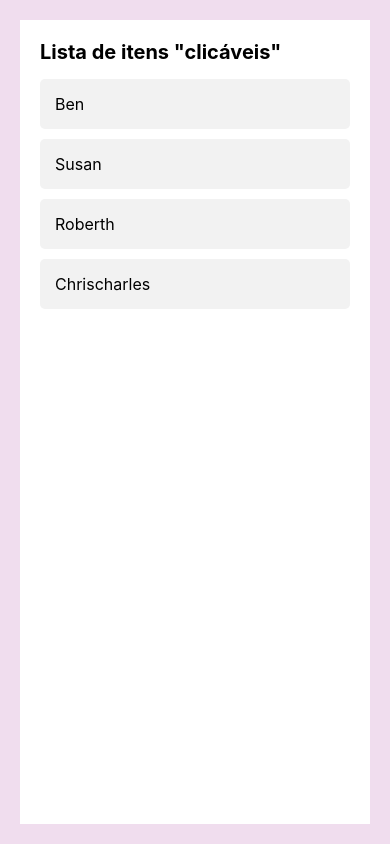
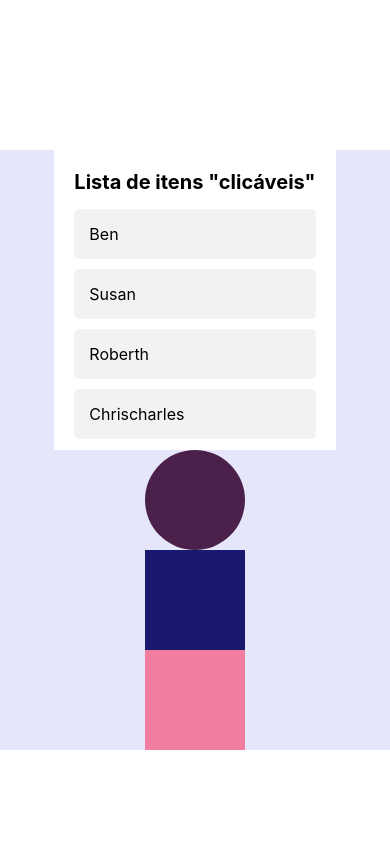
Before and after one commit to oliveirajukia/CARDMOB, a React Native app in the folder Etapa2/app-react-exemplos/: screen / in a window 390 px wide. Built offline with nearby package versions, Linux system fonts and the light colour scheme.

Commit message:
View basic examples

```diff
--- a/Etapa2/app-react-exemplos/App.js
+++ b/Etapa2/app-react-exemplos/App.js
@@ -9,55 +9,38 @@ export default function App() {
 return (
   <View style={styles.container}>
     <List />
+      <View style={styles.purplebox}></View>
+      <View style={styles.bluebox}></View>
+      <View style={styles.pinkbox}></View>
      </View>
   );
 }
 
 const styles = StyleSheet.create({
   container: {
-    flex: 1,
-    padding: 20,
-    backgroundColor: "#f0ddee"
+   flexDirection: 'column',
+   justifyContent: 'space-between',
+   alignItems: 'center',
+   backgroundColor: '#E6E6FA',
+   height: 600,
+   marginTop: 150,
   },
-  text: {
-    fontSize: 24,
-  },
-  buttonContainer: {
-    flexDirection: 'row'
-  },
-  input: {
-    height: 40,
-    backgroundColor: "#CBC3E3",
-    borderColor: 'black',
-    borderWidth: 1,
-    marginBottom: 10,
-    paddingHorizontal: 10,
-  },
-  list: {
-    marginTop: 20,
-  },
-  item: {
-    flexDirection: 'row',
-    alignItems: 'center',
-    justifyContent: 'space-between',
-    marginBottom: 10,
-    padding: 10,
-    backgroundColor: "#f0f0f0",
-    borderRadius: 5,
-  },
-  itemText: {
-    flex: 1,
-    marginRight: 10,
-  },
-  buttons: {
-    flexDirection: 'row',
-  },
-  editInput: {
-    flex: 1,
-    marginRight: 10,
-    borderColor: 'pink',
-    borderWidth: 1,
-    paddingHorizontal: 10,
-  }
+purplebox: {
+  width: 100,
+  height: 100,
+  backgroundColor: '#4b204b',
+  borderRadius: 50,
+},
+bluebox: {
+  width: 100,
+  height: 100,
+  backgroundColor: '#191970'
+},
+pinkbox: {
+  width: 100,
+  height: 100,
+  backgroundColor: '#f17ea1'
+}
+
 
 });
```
